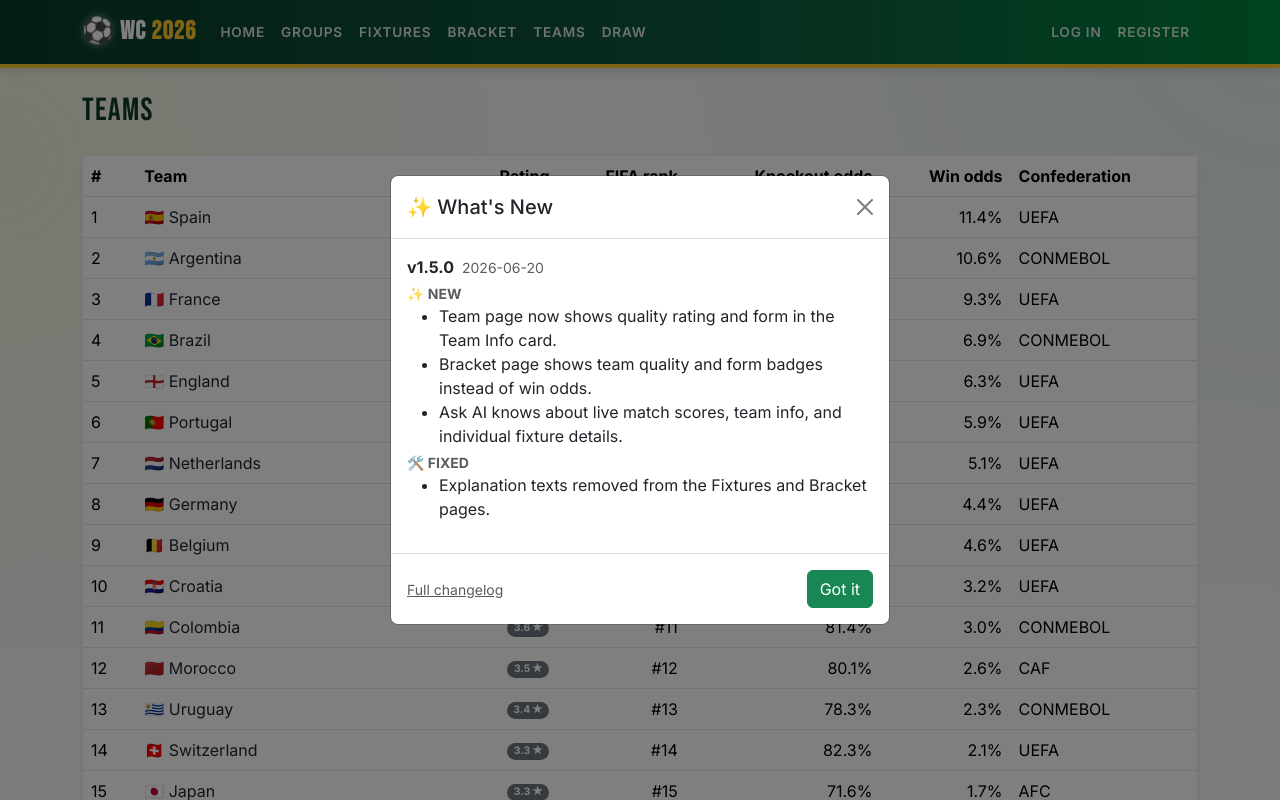
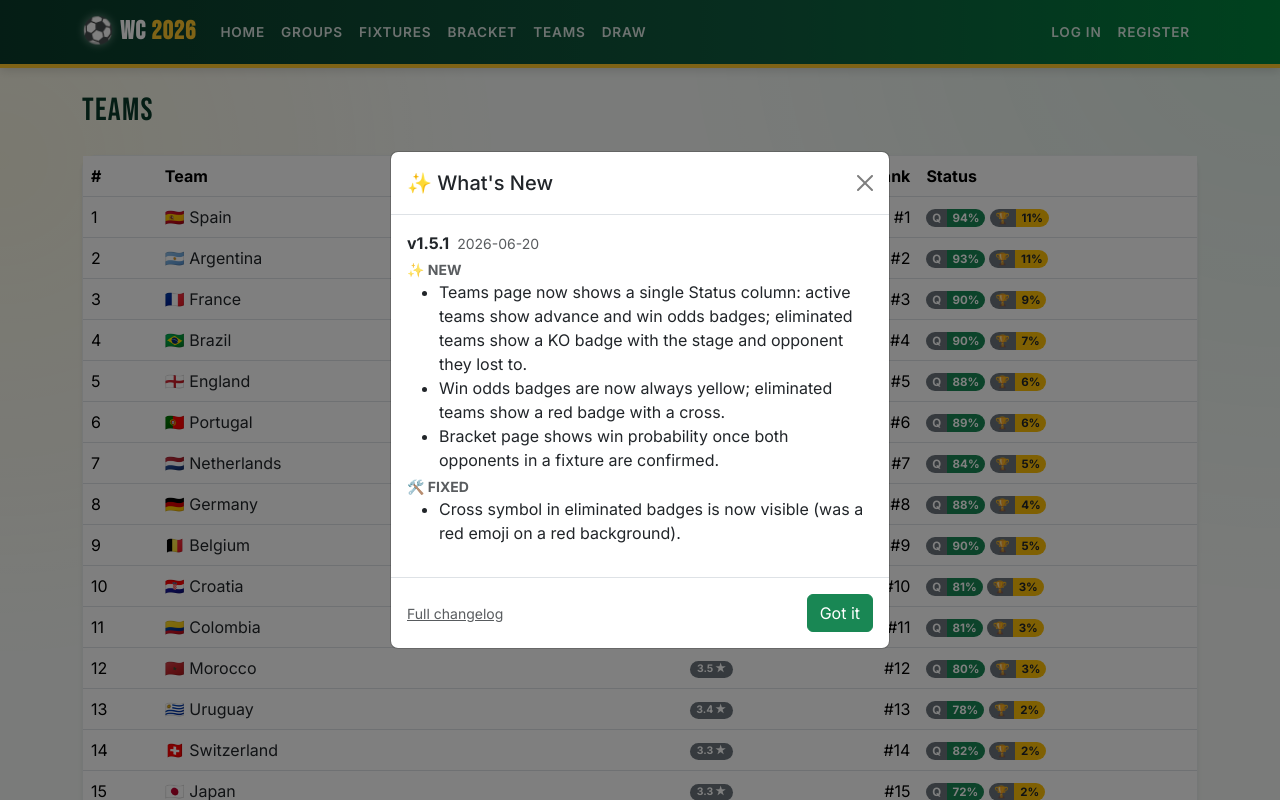
Before and after one commit to rjbruin/tournament, a Flask app: page /teams in a window 1280 px wide. Run offline with Flask 3, Linux system fonts and the light colour scheme.

Commit message:
Release v1.5.1
Co-Authored-By: Claude Sonnet 4.6 <noreply@anthropic.com>

```diff
--- a/app/changelog.py
+++ b/app/changelog.py
@@ -10,9 +10,21 @@ Each entry is ``{"version", "date", "features": [...], "fixes": [...]}``.
 
 from __future__ import annotations
 
-APP_VERSION = "1.5.0"
+APP_VERSION = "1.5.1"
 
 CHANGELOG: list[dict] = [
+    {
+        "version": "1.5.1",
+        "date": "2026-06-20",
+        "features": [
+            "Teams page now shows a single Status column: active teams show advance and win odds badges; eliminated teams show a KO badge with the stage and opponent they lost to.",
+            "Win odds badges are now always yellow; eliminated teams show a red badge with a cross.",
+            "Bracket page shows win probability once both opponents in a fixture are confirmed.",
+        ],
+        "fixes": [
+            "Cross symbol in eliminated badges is now visible (was a red emoji on a red background).",
+        ],
+    },
     {
         "version": "1.5.0",
         "date": "2026-06-20",
--- a/app/data_store.py
+++ b/app/data_store.py
@@ -44,7 +44,7 @@ _SUMMARY_KEYS = [
 
 
 def _empty_actuals():
-    return {"group_results": {}, "knockout_results": {}, "live_matches": []}
+    return {"group_results": {}, "knockout_results": {}, "knockout_scores": {}, "live_matches": []}
 
 
 def load_actuals() -> dict:
@@ -54,6 +54,7 @@ def load_actuals() -> dict:
         data = json.load(f)
     data.setdefault("group_results", {})
     data.setdefault("knockout_results", {})
+    data.setdefault("knockout_scores", {})
     data.setdefault("live_matches", [])
     return data
 
--- a/app/templates/_fixture_macros.html
+++ b/app/templates/_fixture_macros.html
@@ -45,6 +45,23 @@ qual-row{% if row.qual %} qual-{{ row.qual|replace('_', '-') }}{% endif %}
   {%- endif %}
 {%- endmacro %}
 
+{# Win-tournament odds badge: same shape as advance_badge but with a 🏆 icon. #}
+{% macro win_badge(prob) -%}
+{%- if prob is not none and prob >= 1.0 -%}
+<span class="advance-badge" title="Tournament winner">
+  <span class="advance-badge__icon">🏆</span><span class="advance-badge__val bg-success text-white">✅</span>
+</span>
+{%- elif prob is not none and prob >= 0.9995 -%}
+<span class="advance-badge">
+  <span class="advance-badge__icon">🏆</span><span class="advance-badge__val bg-success text-white">&gt;99.9%</span>
+</span>
+{%- elif prob is not none -%}
+<span class="advance-badge" title="Chance to win the tournament">
+  <span class="advance-badge__icon">🏆</span><span class="advance-badge__val {% if prob <= 0 %}bg-danger text-dark{% else %}bg-warning text-dark{% endif %}">{% if prob <= 0 %}✗{% else %}{{ prob|pct(0) }}{% endif %}</span>
+</span>
+{%- endif %}
+{%- endmacro %}
+
 {# Advancement odds badge: icon on neutral left, value on coloured right,
    optional delta segment on far right. delta is a float (e.g. 0.06 = +6pp). #}
 {% macro advance_badge(adv, delta=none) -%}
@@ -59,7 +76,7 @@ qual-row{% if row.qual %} qual-{{ row.qual|replace('_', '-') }}{% endif %}
 </span>
 {%- elif adv is not none -%}
 <span class="advance-badge" title="Chance to advance from the group">
-  <span class="advance-badge__icon">{{ ADVANCE_ICON }}</span><span class="advance-badge__val {% if adv > 0.6 %}bg-success text-white{% elif adv > 0.35 %}bg-warning text-dark{% else %}bg-danger text-white{% endif %}">{{ adv|pct(0) }}</span>{%- if _show_delta %}<span class="advance-badge__delta {% if delta > 0 %}advance-badge__delta--up{% else %}advance-badge__delta--down{% endif %}">{% if delta > 0 %}+{% endif %}{{ (delta * 100)|round(0)|int }}%</span>{%- endif %}
+  <span class="advance-badge__icon">{{ ADVANCE_ICON }}</span><span class="advance-badge__val {% if adv > 0.6 %}bg-success text-white{% elif adv > 0.35 %}bg-warning text-dark{% else %}bg-danger {% if adv <= 0 %}text-dark{% else %}text-white{% endif %}{% endif %}">{% if adv <= 0 %}✗{% else %}{{ adv|pct(0) }}{% endif %}</span>{%- if _show_delta %}<span class="advance-badge__delta {% if delta > 0 %}advance-badge__delta--up{% else %}advance-badge__delta--down{% endif %}">{% if delta > 0 %}+{% endif %}{{ (delta * 100)|round(0)|int }}%</span>{%- endif %}
 </span>
 {%- endif %}
 {%- endmacro %}
@@ -431,7 +448,7 @@ qual-row{% if row.qual %} qual-{{ row.qual|replace('_', '-') }}{% endif %}
       <div class="bracket-team-row {% if match.actual_winner == match.home_team %}winner{% endif %}">
         <span class="bracket-team-flag">{{ match.home_team|flag }}</span>
         <span class="bracket-team-name {% if match.actual_winner == match.home_team %}is-winner{% elif match.actual_winner %}knocked-out{% endif %}">{{ match.home_team }}</span>
-        <span class="bracket-team-badges">{{ star_badge(team=match.home_team) }} {{ form_badge(match.home_team) }}</span>
+        <span class="bracket-team-badges">{{ star_badge(team=match.home_team) }} {{ form_badge(match.home_team) }}{% if match.home_team and match.away_team and match.home_prob is defined %} <span class="bracket-team-odds">{{ match.home_prob|pct(0) }}</span>{% endif %}</span>
       </div>
       {% else %}
       {% for cand, p in (match.home_candidates or {}).items() %}
@@ -451,7 +468,7 @@ qual-row{% if row.qual %} qual-{{ row.qual|replace('_', '-') }}{% endif %}
       <div class="bracket-team-row {% if match.actual_winner == match.away_team %}winner{% endif %}">
         <span class="bracket-team-flag">{{ match.away_team|flag }}</span>
         <span class="bracket-team-name {% if match.actual_winner == match.away_team %}is-winner{% elif match.actual_winner %}knocked-out{% endif %}">{{ match.away_team }}</span>
-        <span class="bracket-team-badges">{{ star_badge(team=match.away_team) }} {{ form_badge(match.away_team) }}</span>
+        <span class="bracket-team-badges">{{ star_badge(team=match.away_team) }} {{ form_badge(match.away_team) }}{% if match.home_team and match.away_team and match.away_prob is defined %} <span class="bracket-team-odds">{{ match.away_prob|pct(0) }}</span>{% endif %}</span>
       </div>
       {% else %}
       {% for cand, p in (match.away_candidates or {}).items() %}
--- a/app/templates/teams.html
+++ b/app/templates/teams.html
@@ -28,9 +28,7 @@
           <th>Team</th>
           <th class="text-end">Rating</th>
           <th class="text-end">FIFA rank</th>
-          <th class="text-end">Knockout odds</th>
-          <th class="text-end">Win odds</th>
-          <th>Confederation</th>
+          <th>Status</th>
         </tr>
       </thead>
       <tbody>
@@ -52,9 +50,15 @@
           </td>
           <td class="text-end">{{ fx.star_badge(t.elo) }} {{ fx.form_badge(t.name) }}</td>
           <td class="text-end">#{{ t.fifa_rank }}</td>
-          <td class="text-end">{{ t.group_advance_prob|pct }}</td>
-          <td class="text-end">{{ t.winner_prob|pct }}</td>
-          <td>{{ t.confederation }}</td>
+          <td>
+            {%- set _elim = (elimination_info or {}).get(t.name) %}
+            {%- if _elim %}
+              <span class="badge bg-danger text-white me-1" style="font-size:.7rem; letter-spacing:.03em;">KO</span>
+              <span class="text-muted small">{{ _elim.stage }}{% if _elim.opponent %} <span class="text-muted">(vs. {{ _elim.opponent|flag }} {{ _elim.opponent }})</span>{% endif %}</span>
+            {%- else %}
+              {{ fx.advance_badge(t.group_advance_prob) }} {{ fx.win_badge(t.winner_prob) }}
+            {%- endif %}
+          </td>
         </tr>
         {% endfor %}
       </tbody>
--- a/app/web/routes.py
+++ b/app/web/routes.py
@@ -556,12 +556,41 @@ def teams():
         favorite_team = current_user.settings.get("favorite_team") or None
     favorite = next((t for t in teams_sorted if t["name"] == favorite_team), None)
 
+    knocked_out = _knocked_out_teams(results)
+
+    # Build per-team elimination info for display.
+    # Keys: "stage" (round name or "group stage"), "opponent" (team that beat them).
+    elimination_info: dict[str, dict] = {}
+
+    # Group-stage eliminations: advance_prob is exactly 0.
+    group_results_played = {}
     actuals = data_store.load_actuals()
+    for gname, entries in actuals.get("group_results", {}).items():
+        group_results_played[gname] = entries
+    for t in teams_sorted:
+        adv = t.get("group_advance_prob")
+        if adv is not None and adv <= 0 and t["name"] not in knocked_out:
+            elimination_info[t["name"]] = {"stage": "group stage", "opponent": None}
+
+    # Knockout eliminations: find which bracket match they lost and who beat them.
+    if results and "bracket_matches" in results:
+        for m in results["bracket_matches"].values():
+            winner = m.get("actual_winner")
+            if not winner:
+                continue
+            round_name = m.get("round", "")
+            for side in ("home", "away"):
+                slot = m.get(side, {})
+                team = slot.get("team")
+                if slot.get("determined") and team and team != winner:
+                    elimination_info[team] = {"stage": round_name, "opponent": winner}
+
     return render_template(
         "teams.html",
         teams=teams_sorted,
         favorite=favorite,
-        knocked_out_teams=_knocked_out_teams(_results_for_scenario(scenario_id)),
+        knocked_out_teams=knocked_out,
+        elimination_info=elimination_info,
     )
 
 
@@ -657,13 +686,6 @@ def team(name: str):
                 sid = data_store.match_scenario_id(cp["index"])
         odds_history.append({"label": f"After {rname}", **(_odds_for_scenario(sid) or _empty_odds)})
 
-    # Always append the current live odds as the final "Now" point so the
-    # chart ends at the actual present state rather than the last checkpoint.
-    current_odds = {
-        "group_advance_prob": (results or {}).get("group_advance_prob", {}).get(name),
-        "winner_prob": (results or {}).get("winner_prob", {}).get(name),
-    }
-    odds_history.append({"label": "Now", **current_odds})
 
     knocked_out = _knocked_out_teams(results)
     return render_template(
```
Also changed, not shown: sample_icon.svg (added), 1 other file.
